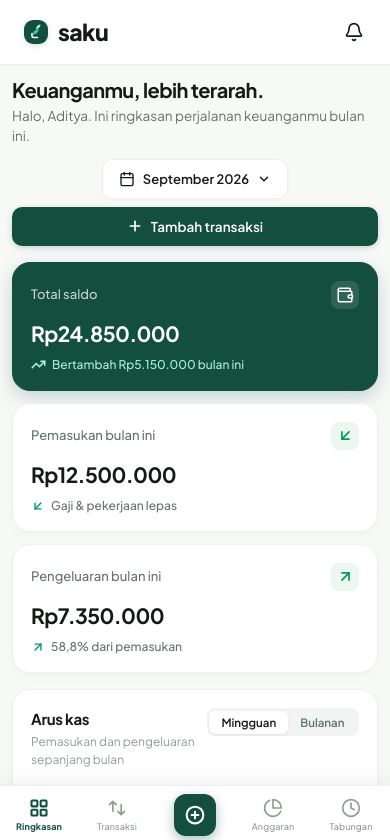
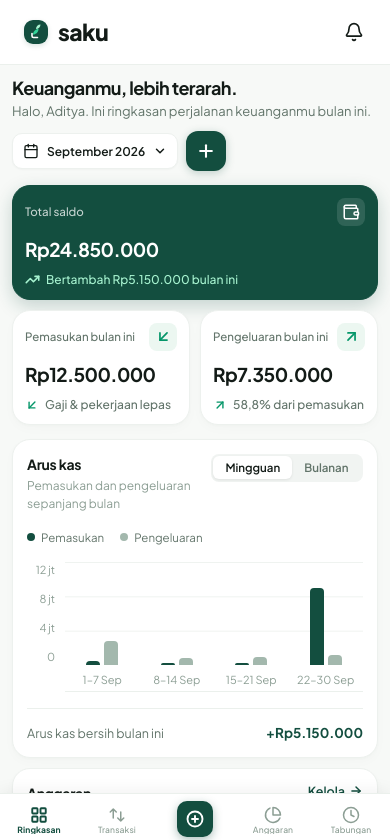
Before and after one commit to Muh-Zahir/Saku, a Next.js app: page / in a window 390 px wide. Shown: the top 840 px of the page. Built offline with nearby package versions, Linux system fonts and the light colour scheme.

Commit message:
fix: mobile UX overhaul - compact bottom nav, inline header actions, 2-col metric cards

```diff
--- a/src/components/Header.jsx
+++ b/src/components/Header.jsx
@@ -31,9 +31,11 @@ export default function Header({ currentPeriod, onSelectPeriod, onOpenAddTransac
         <p className="page-subtitle">Halo, Aditya. Ini ringkasan perjalanan keuanganmu bulan ini.</p>
       </div>
 
+      {/* Desktop: period selector + tombol tambah dalam satu row */}
+      {/* Mobile: period selector + tombol ikon bulat dalam satu row inline */}
       <div className="page-actions">
         {/* Period Selector */}
-        <div className="dropdown-wrapper" ref={dropdownRef}>
+        <div className="dropdown-wrapper" ref={dropdownRef} style={{ position: 'relative' }}>
           <button
             className="btn-period-select"
             onClick={() => setIsDropdownOpen(!isDropdownOpen)}
@@ -61,10 +63,15 @@ export default function Header({ currentPeriod, onSelectPeriod, onOpenAddTransac
           )}
         </div>
 
-        {/* Primary CTA */}
-        <button className="btn-primary-action" onClick={onOpenAddTransaction}>
+        {/* Desktop CTA — teks lengkap */}
+        <button className="btn-primary-action btn-add-tx-desktop" onClick={onOpenAddTransaction}>
           <Plus size={16} strokeWidth={2.5} />
           <span>Tambah transaksi</span>
+        </button>
+
+        {/* Mobile CTA — ikon bulat saja, hemat ruang */}
+        <button className="btn-add-tx-mobile" onClick={onOpenAddTransaction} aria-label="Tambah transaksi">
+          <Plus size={20} strokeWidth={2.5} />
         </button>
       </div>
     </div>
--- a/src/index.css
+++ b/src/index.css
@@ -553,6 +553,28 @@ input, select {
 .btn-primary-action:hover {
   background-color: var(--brand-dark-hover);
   transform: translateY(-1px);
+}
+
+/* Mobile circular add button — hidden on desktop, shown on mobile */
+.btn-add-tx-mobile {
+  display: none; /* shown via media query */
+  align-items: center;
+  justify-content: center;
+  width: 40px;
+  height: 40px;
+  min-width: 40px;
+  background-color: var(--brand-dark);
+  color: #ffffff;
+  border-radius: 12px;
+  box-shadow: 0 2px 8px rgba(19, 78, 63, 0.25);
+  transition: all var(--transition-fast);
+  flex-shrink: 0;
+}
+
+.btn-add-tx-mobile:hover,
+.btn-add-tx-mobile:active {
+  background-color: var(--brand-dark-hover);
+  transform: scale(0.95);
 }
 
 .btn-outline-sm {
@@ -2262,12 +2284,16 @@ input, select {
   background: #ffffff;
   border-top: 1px solid var(--border-subtle);
   z-index: 50;
+  /* Safe area for iPhones with home indicator */
   padding-bottom: env(safe-area-inset-bottom, 0px);
-  box-shadow: 0 -4px 20px rgba(0, 0, 0, 0.06);
+  box-shadow: 0 -2px 16px rgba(0, 0, 0, 0.06);
+  /* Fit exactly to screen width */
+  overflow: hidden;
 }
 
 .mobile-bottom-nav > * {
   flex: 1;
+  min-width: 0; /* prevent overflow */
 }
 
 .mobile-nav-item {
@@ -2275,14 +2301,17 @@ input, select {
   flex-direction: column;
   align-items: center;
   justify-content: center;
-  gap: 3px;
-  padding: 10px 4px;
+  gap: 2px;
+  padding: 8px 2px 6px;
   color: var(--text-dimmed);
   background: none;
   border: none;
   cursor: pointer;
   transition: color var(--transition-fast);
-  min-height: 56px;
+  /* Fixed height, no min-height to avoid elongation */
+  height: 52px;
+  width: 100%;
+  overflow: hidden;
 }
 
 .mobile-nav-item.active {
@@ -2293,11 +2322,12 @@ input, select {
   display: flex;
   align-items: center;
   justify-content: center;
+  flex-shrink: 0;
 }
 
 .mobile-nav-icon svg {
-  width: 22px;
-  height: 22px;
+  width: 20px;
+  height: 20px;
 }
 
 .mobile-nav-item.active .mobile-nav-icon svg {
@@ -2305,9 +2335,14 @@ input, select {
 }
 
 .mobile-nav-label {
-  font-size: 10px;
+  font-size: 9.5px;
   font-weight: 500;
   letter-spacing: 0.1px;
+  white-space: nowrap;
+  overflow: hidden;
+  text-overflow: ellipsis;
+  max-width: 100%;
+  line-height: 1;
 }
 
 .mobile-nav-item.active .mobile-nav-label {
@@ -2315,50 +2350,40 @@ input, select {
   color: var(--brand-dark);
 }
 
-/* Active indicator dot */
-.mobile-nav-item.active .mobile-nav-icon::after {
-  content: '';
-  position: absolute;
-  bottom: -2px;
-  width: 4px;
-  height: 4px;
-  border-radius: 50%;
-  background: var(--brand-dark);
-}
-
 .mobile-nav-action {
   display: flex;
   flex-direction: column;
   align-items: center;
   justify-content: center;
-  padding: 8px 4px;
+  padding: 6px 2px;
   background: none;
   border: none;
   cursor: pointer;
-  min-height: 56px;
+  height: 52px;
+  width: 100%;
 }
 
 .mobile-nav-action-icon {
   display: flex;
   align-items: center;
   justify-content: center;
-  width: 46px;
-  height: 46px;
+  width: 40px;
+  height: 40px;
   background: var(--brand-dark);
-  border-radius: 14px;
+  border-radius: 12px;
   color: #ffffff;
-  box-shadow: 0 4px 12px rgba(19, 78, 63, 0.35);
+  box-shadow: 0 3px 10px rgba(19, 78, 63, 0.35);
   transition: transform var(--transition-fast), box-shadow var(--transition-fast);
 }
 
 .mobile-nav-action-icon svg {
-  width: 22px;
-  height: 22px;
+  width: 20px;
+  height: 20px;
 }
 
 .mobile-nav-action:active .mobile-nav-action-icon {
-  transform: scale(0.94);
-  box-shadow: 0 2px 8px rgba(19, 78, 63, 0.25);
+  transform: scale(0.92);
+  box-shadow: 0 2px 6px rgba(19, 78, 63, 0.22);
 }
 
 /* ==========================================================================
@@ -2427,53 +2452,81 @@ input, select {
     display: none;
   }
 
-  /* Main content */
+  /* Main content — extra bottom padding agar tidak tertutup bottom nav */
   .main-content {
-    padding: 16px 16px 80px; /* 80px bottom for the nav bar */
-  }
-
-  /* Page header */
+    padding: 14px 14px calc(52px + env(safe-area-inset-bottom, 0px) + 12px);
+  }
+
+  /* Page header — title group tetap block, actions jadi row */
   .page-header {
     flex-direction: column;
     align-items: stretch;
-    gap: 12px;
-    margin-bottom: 16px;
+    gap: 10px;
+    margin-bottom: 14px;
   }
   .page-title {
+    font-size: 20px;
+    line-height: 1.2;
+  }
+  .page-subtitle {
+    font-size: 13px;
+    margin-top: 3px;
+  }
+
+  /* Actions row: period selector tumbuh, tombol ikon kecil di kanan */
+  .page-actions {
+    flex-direction: row;
+    align-items: center;
+    gap: 8px;
+  }
+  .btn-period-select {
+    flex: 1; /* ambil sisa ruang */
+    justify-content: flex-start;
+    padding: 10px 12px;
+    font-size: 13px;
+  }
+  /* Sembunyikan tombol desktop, tampilkan tombol ikon di mobile */
+  .btn-add-tx-desktop {
+    display: none !important;
+  }
+  .btn-add-tx-mobile {
+    display: flex !important;
+  }
+
+  /* Metric cards — 2 kolom agar tidak terlalu panjang scroll */
+  .metrics-grid {
+    grid-template-columns: repeat(2, 1fr);
+    gap: 10px;
+    margin-bottom: 14px;
+  }
+  /* Card pertama (total saldo) span 2 kolom karena paling penting */
+  .metrics-grid .metric-card:first-child {
+    grid-column: 1 / -1;
+  }
+  .metric-card {
+    padding: 14px 14px 12px;
+  }
+  .metric-value-huge {
     font-size: 22px;
   }
-  .page-actions {
-    flex-direction: column;
-    gap: 8px;
-  }
-  .btn-period-select,
-  .btn-primary-action {
-    justify-content: center;
-    width: 100%;
-    padding: 11px 16px;
-  }
-
-  /* Metric cards - 1 column on mobile */
-  .metrics-grid {
-    grid-template-columns: 1fr;
-    gap: 12px;
-    margin-bottom: 16px;
-  }
-  .metric-card {
-    padding: 18px 18px 16px;
-  }
-  .metric-value-huge {
-    font-size: 24px;
+  .metric-label {
+    font-size: 11.5px;
+  }
+  .metric-delta {
+    font-size: 12px;
   }
 
   /* Dashboard grids */
   .dashboard-split-grid {
     grid-template-columns: 1fr;
-    gap: 12px;
-    margin-bottom: 12px;
+    gap: 10px;
+    margin-bottom: 10px;
   }
   .dashboard-card {
-    padding: 18px;
+    padding: 14px;
+  }
+  .card-title {
+    font-size: 14px;
   }
 
   /* Wallet & savings grids */
@@ -2481,30 +2534,33 @@ input, select {
   .savings-cards-grid-3,
   .insights-grid-3 {
     grid-template-columns: 1fr;
-    gap: 12px;
+    gap: 10px;
   }
 
   /* Chart height reduced on mobile */
   .chart-container {
-    height: 140px;
+    height: 130px;
   }
 
   /* Transactions list */
   .tx-amount {
-    font-size: 14px;
+    font-size: 13.5px;
+  }
+  .tx-item {
+    padding: 10px 0;
   }
 
   /* Toast — center bottom on mobile, above bottom nav */
   .toast-container {
-    bottom: 80px;
-    right: 16px;
-    left: 16px;
+    bottom: calc(52px + env(safe-area-inset-bottom, 0px) + 8px);
+    right: 12px;
+    left: 12px;
     align-items: center;
   }
   .toast {
     width: 100%;
     max-width: 380px;
-    font-size: 13.5px;
+    font-size: 13px;
   }
 
   /* Modals — slide up from bottom on mobile */
@@ -2516,25 +2572,25 @@ input, select {
     width: 100%;
     max-width: 100%;
     border-radius: 20px 20px 0 0;
-    max-height: 92vh;
+    max-height: 92dvh; /* dvh lebih akurat untuk mobile browsers */
     overflow-y: auto;
     margin: 0;
     padding-bottom: calc(16px + env(safe-area-inset-bottom, 0px));
   }
   .modal-header {
-    padding: 20px 20px 14px;
+    padding: 18px 18px 12px;
   }
   .modal-body {
-    padding: 0 20px 16px;
+    padding: 0 18px 14px;
   }
   .modal-footer {
-    padding: 12px 20px 4px;
+    padding: 10px 18px 4px;
     flex-direction: row;
   }
   .btn-cancel,
   .btn-submit {
     flex: 1;
-    padding: 12px 16px;
+    padding: 12px 14px;
     font-size: 14px;
     text-align: center;
     justify-content: center;
@@ -2542,8 +2598,8 @@ input, select {
 
   /* Budget modal body */
   .budget-modal-body {
-    padding: 16px 20px;
-    max-height: 50vh;
+    padding: 14px 18px;
+    max-height: 50dvh;
   }
   .budget-edit-item {
     flex-wrap: wrap;
@@ -2562,17 +2618,12 @@ input, select {
 
   /* Savings card */
   .savings-card {
-    padding: 16px;
+    padding: 14px;
   }
 
   /* Budget card */
   .budget-card {
-    padding: 16px;
-  }
-
-  /* Card title on mobile */
-  .card-title {
-    font-size: 15px;
+    padding: 14px;
   }
 }
 
@@ -2581,28 +2632,39 @@ input, select {
    ========================================================================== */
 @media (max-width: 390px) {
   .main-content {
-    padding: 12px 12px 80px;
+    padding: 12px 12px calc(52px + env(safe-area-inset-bottom, 0px) + 10px);
   }
   .page-title {
-    font-size: 20px;
+    font-size: 18px;
   }
   .metric-value-huge {
-    font-size: 21px;
+    font-size: 19px;
+  }
+  .metric-card {
+    padding: 12px 12px 10px;
   }
   .mobile-nav-label {
-    font-size: 9px;
+    font-size: 8.5px;
   }
   .mobile-nav-icon svg {
-    width: 20px;
-    height: 20px;
+    width: 18px;
+    height: 18px;
+  }
+  .mobile-nav-item,
+  .mobile-nav-action {
+    height: 50px;
   }
   .mobile-nav-action-icon {
-    width: 42px;
-    height: 42px;
-    border-radius: 12px;
+    width: 36px;
+    height: 36px;
+    border-radius: 10px;
   }
   .mobile-nav-action-icon svg {
-    width: 20px;
-    height: 20px;
-  }
-}
+    width: 18px;
+    height: 18px;
+  }
+  .btn-period-select {
+    font-size: 12px;
+    padding: 9px 10px;
+  }
+}
```
